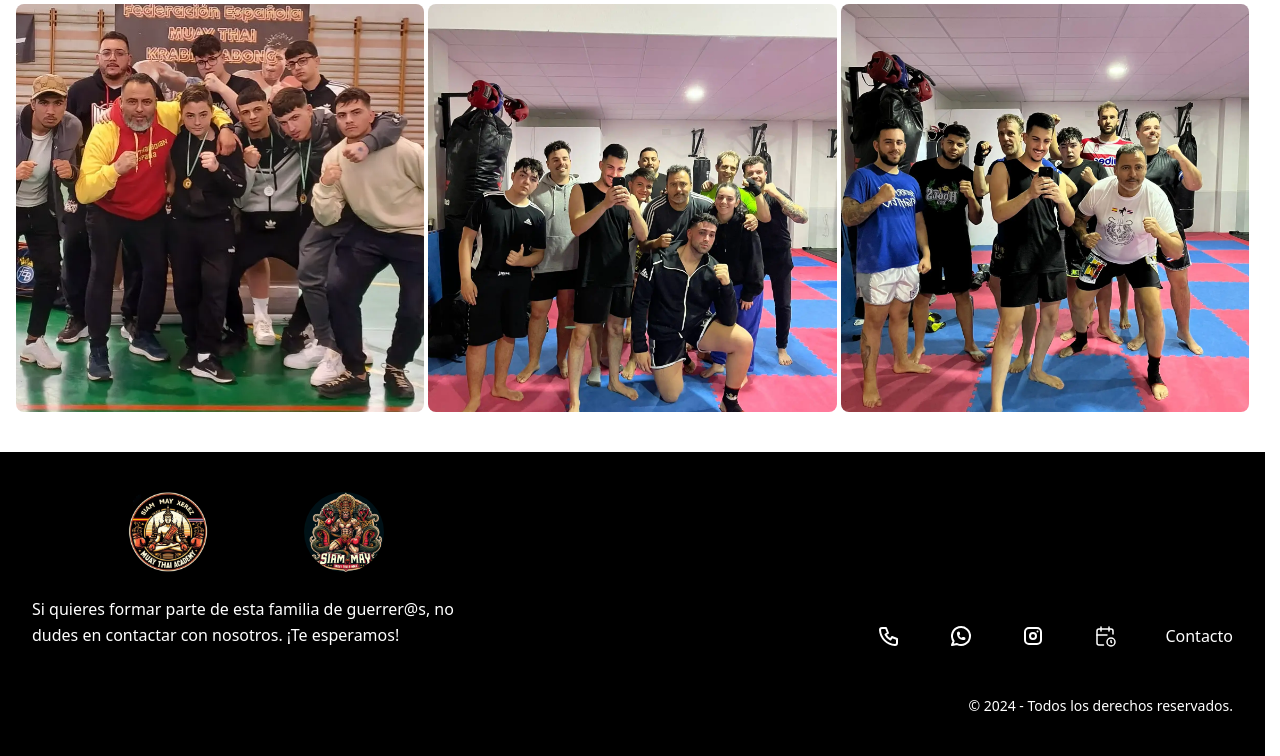
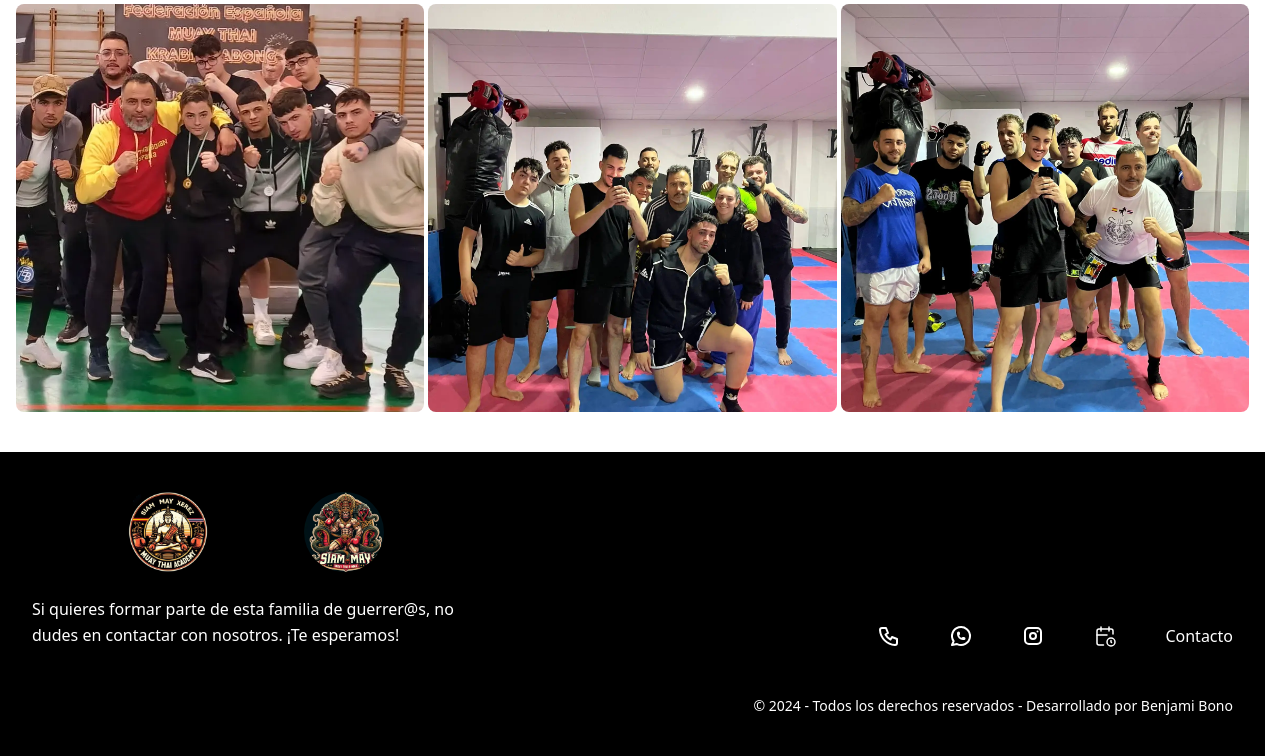
Before and after one commit to benjamibono/siam-may-xerez, an Astro site: page / in a window 1280 px wide. Shown: the part 2249-3005 px from the top of the page. Built offline with nearby package versions, Linux system fonts and the light colour scheme; Astro itself is replaced by a stand-in of ours; what @midudev/tailwind-animations would draw is missing.

Commit message:
hover and link to portfolio

```diff
--- a/src/components/Footer.astro
+++ b/src/components/Footer.astro
@@ -126,7 +126,7 @@
     </div>
 
     <p class="mt-12 text-center text-sm text-white lg:text-right">
-      &copy; 2024 - Todos los derechos reservados.
+      &copy; 2024 - Todos los derechos reservados - Desarrollado por <a class="hover:underline" href="https://benjamibono.dev" target="_blank" rel="noopener noreferrer">Benjami Bono</a>
     </p>
   </div>
 </footer>
```
